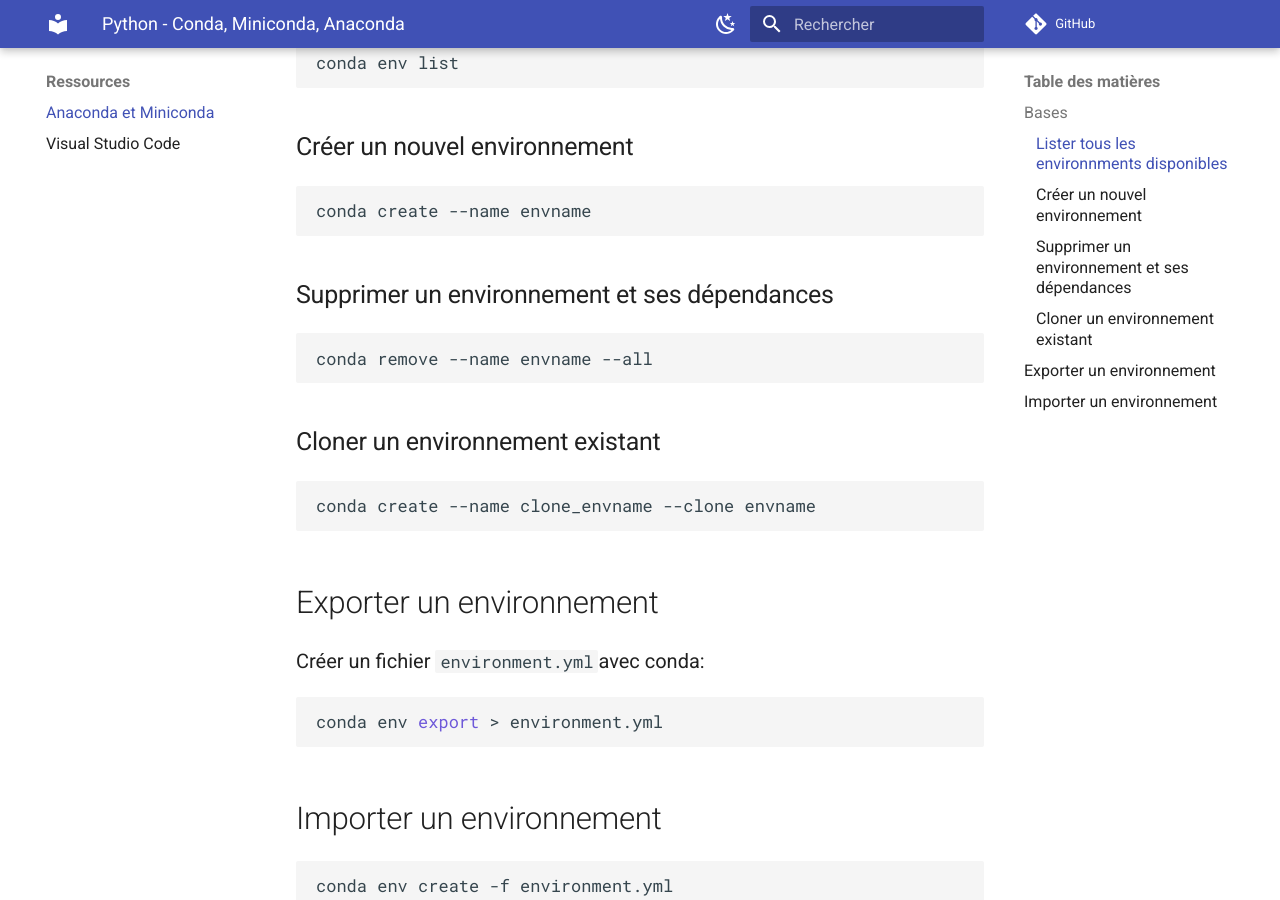
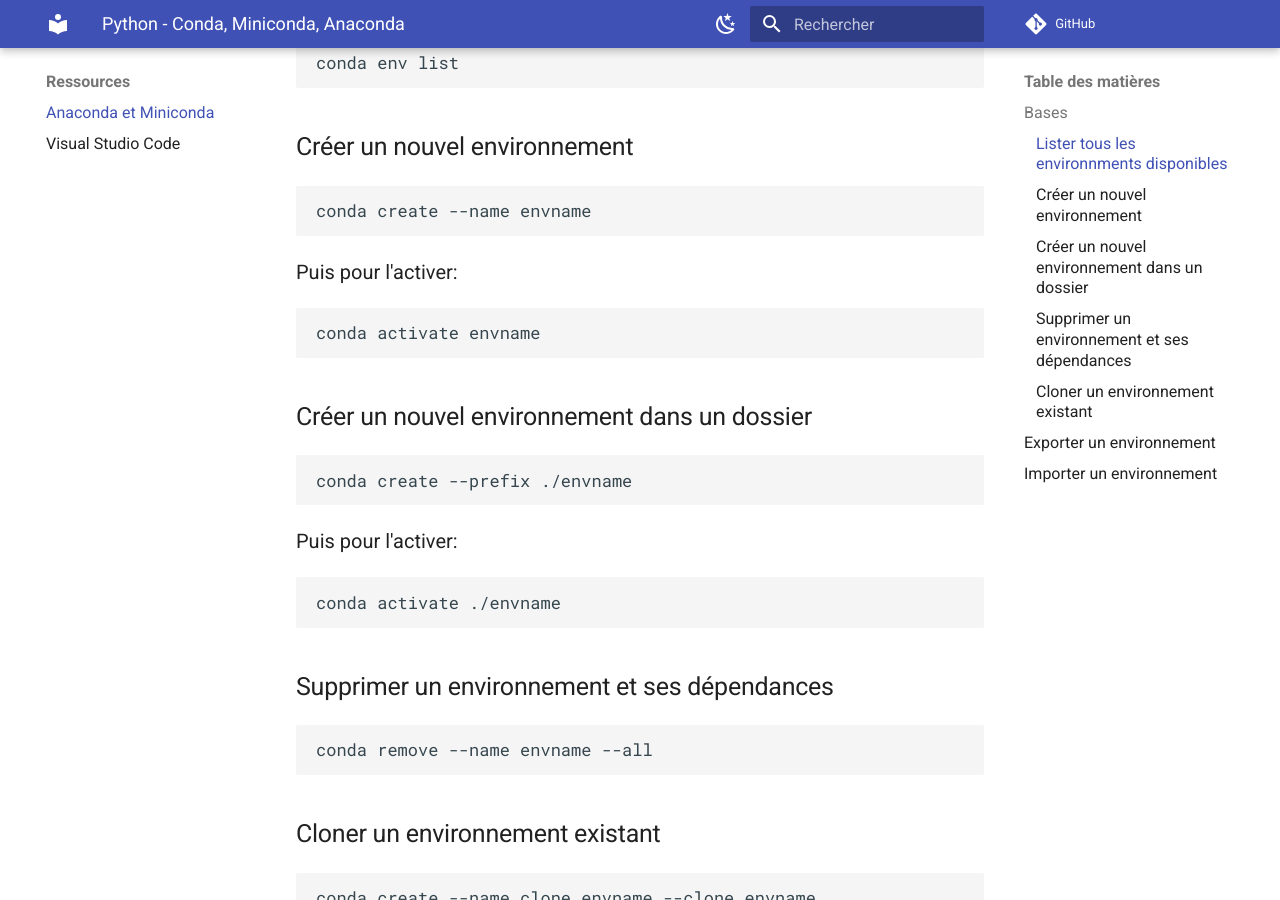
Before and after one commit to infocornouaille/nsi-cornouaille, an MkDocs documentation site: the page built from docs/ressources/conda.md, in a window 1280 px wide and 900 px high, scrolled down 765 px. Built offline with MkDocs 1.6.1 and Material for MkDocs 9.7.7, drawn with Linux system fonts in a browser that asks for light colours; comment, search, counter and statistics services are not loaded.

Commit message:
Update conda.md

````diff
--- a/docs/ressources/conda.md
+++ b/docs/ressources/conda.md
@@ -28,6 +28,24 @@ conda env list
 
 ```bash
 conda create --name envname
+```
+
+Puis pour l'activer:
+
+```bash
+conda activate envname
+```
+
+### Créer un nouvel environnement dans un dossier
+
+```bash
+conda create --prefix ./envname
+```
+
+Puis pour l'activer:
+
+```bash
+conda activate ./envname
 ```
 
 ### Supprimer un environnement et ses dépendances
````
